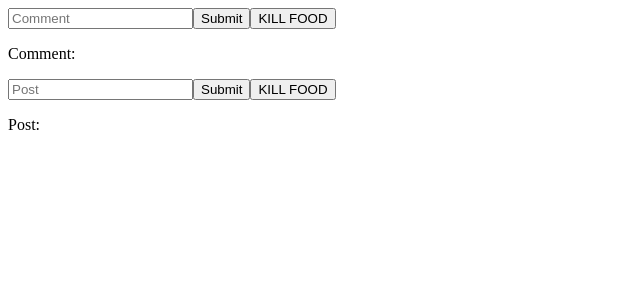
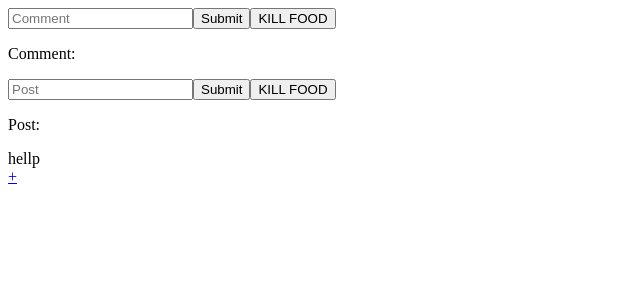
Before and after one commit to dskaiser82/udacity-proj2, a React (Create React App) app in the folder frontend/: page /posts in a window 1280 px wide. Shown: the top 300 px of the page, without its empty margins (0-640 px from the left). Built offline with nearby package versions, Linux system fonts and the light colour scheme.

Commit message:
added link anbd routes

```diff
--- a/frontend/src/components/App.js
+++ b/frontend/src/components/App.js
@@ -1,6 +1,11 @@
 import React, { Component } from 'react'
 import {addComment, setComments} from '../actions/comments';
 import {addPost, setPosts} from '../actions/posts';
+import { Link } from 'react-router-dom';
+import { Route } from 'react-router-dom';
+
+
+import Posts from './Posts.js'
 
 class App extends Component {
   state = {}
@@ -62,6 +67,15 @@ class App extends Component {
           Post:
         </p>
 
+        <Route path="/posts" render={({ history }) => (
+            <Posts/>
+          )}/>
+          {/* Open Search */}
+          <Link
+              to="/posts"
+              className="open-posts"
+            >+
+          </Link>
 
       </div>
     )
--- /dev/null
+++ b/frontend/src/components/Posts.js
@@ -0,0 +1,18 @@
+import React, { Component } from 'react';
+import { Link} from 'react-router-dom';
+
+
+class Posts extends Component{
+
+  render(){
+    const {} = this.props
+
+    return(
+    <div>
+    hellp
+    </div>
+    )
+  }
+}
+
+export default Posts
--- a/frontend/src/index.js
+++ b/frontend/src/index.js
@@ -7,6 +7,9 @@ import { Provider } from 'react-redux'; //New React Dedux Store
 
 import ReadApp from './components/App'; //Main component
 import registerServiceWorker from './registerServiceWorker';
+
+import { BrowserRouter } from 'react-router-dom'
+
 
 const composeEnhancers = window.__REDUX_DEVTOOLS_EXTENSION_COMPOSE__ || compose
 
@@ -29,5 +32,11 @@ const store = createStore(
 )
 
 
-ReactDOM.render(<ReadApp store={store} />, document.getElementById('root'));
+ReactDOM.render(
+  <BrowserRouter>
+    <ReadApp store={store} />
+  </BrowserRouter>
+    , document.getElementById('root')
+
+);
 registerServiceWorker();
--- a/frontend/src/reducers/index.js
+++ b/frontend/src/reducers/index.js
@@ -1,6 +1,7 @@
 import { combineReducers } from 'redux'
 import comments from './comments'
 import posts from './posts'
+
 
 const app = combineReducers({
   comments, posts
```
